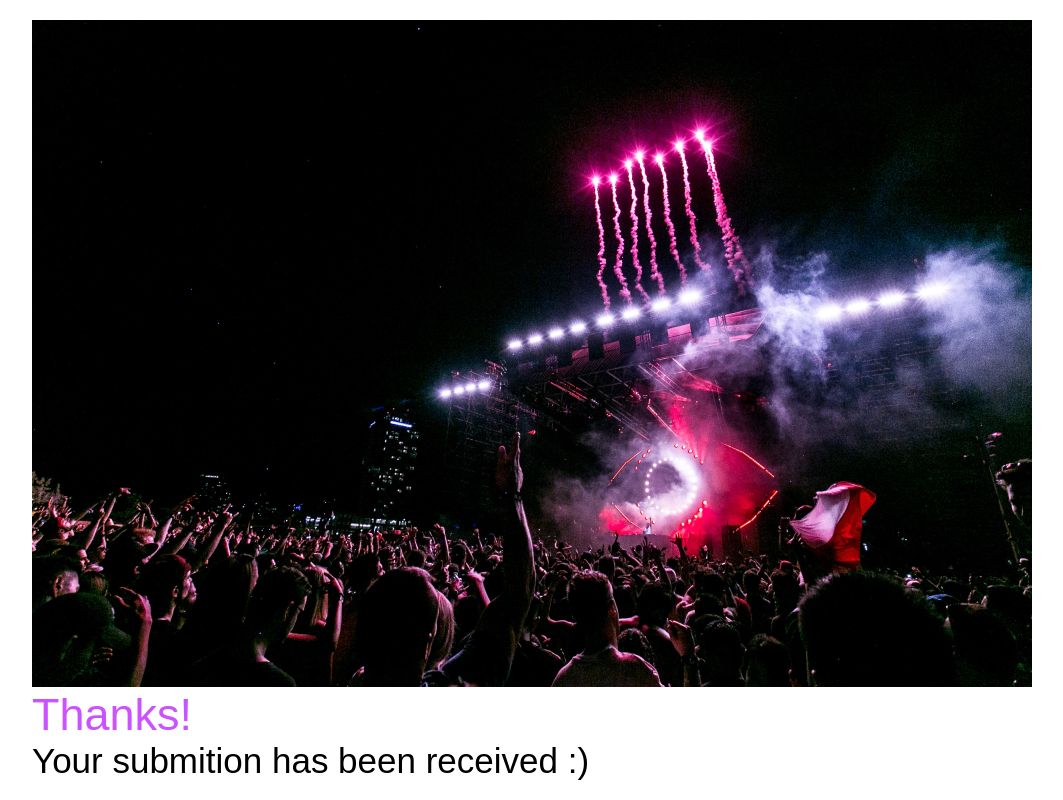
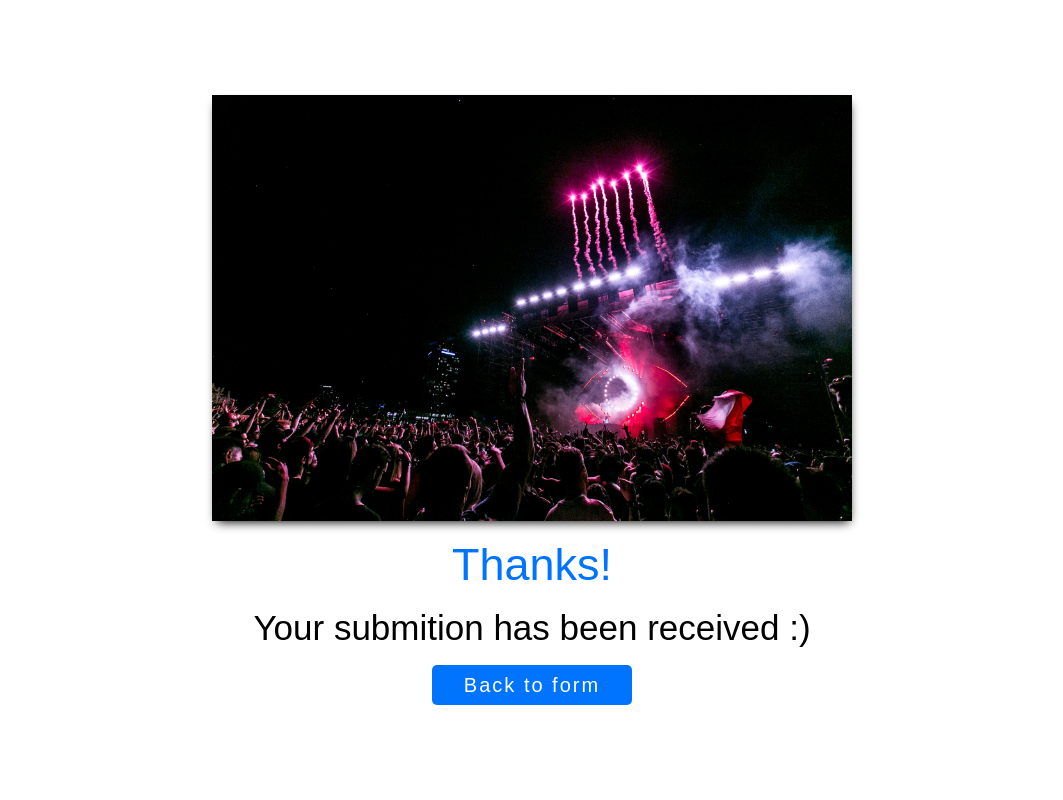
Before and after one commit to WaskerSharon/jones-form, a React (Create React App) app: page /form-success in a window 1280 px wide. Shown: the whole page, without its empty margins (108-1171 px from the left). Built offline with nearby package versions, Linux system fonts and the light colour scheme.

Commit message:
19.7 code cleaning

```diff
--- a/src/App.css
+++ b/src/App.css
@@ -3,6 +3,7 @@ html {
   font-size: 62.5%;
   -webkit-box-sizing: border-box;
           box-sizing: border-box;
+  text-align: center;
 }
 
 *, *:before, *:after {
@@ -37,7 +38,7 @@ h1 {
 
 h2 {
   font-size: 4.5rem;
-  color: #cc51ff;
+  color: #0073ff;
 }
 
 @media (max-width: 768px) {
@@ -56,18 +57,25 @@ h3 {
   }
 }
 
-h4 {
-  font-size: 2rem;
+a {
+  text-decoration: none;
+  color: #ffffff;
 }
 
-p, span {
-  font-size: 1.8rem;
+
+.btn {
+  border-radius: .5rem;
+  border: none;
+  background-color: #0073ff;
+  height: 4rem;
+  color: #f5f5f5;
+  letter-spacing: .2rem;
+  font-size: 2rem;
+  cursor: pointer;
+  transition: all .5s ease-in-out;
 }
 
-.home-contain {
-  display: flex;
-  justify-content: center;
-  align-items: center;
-  height: 100vh;
-  /* border: 3px solid green; */
+.btn:hover {
+  transform: scale(1.05);
+  box-shadow: 0px 5px 12px -1px #000000;
 }
--- a/src/App.js
+++ b/src/App.js
@@ -2,13 +2,13 @@
 import React from 'react';
 import './App.css';
 import { BrowserRouter as Router, Switch, Route } from 'react-router-dom';
-import Form from './Components/Form'
-import FormSuccess from './Components/FormSuccess';
+import Form from './Components/Form/Form'
+import FormSuccess from './Components/FormSuccess/FormSuccess';
 
 export default function App() {
   return (
     <Router className="App">
-      <div className="home-contain">
+      <div>
         <Switch>
           <Route path='/jones-form' exact component={Form}/>
           <Route path='/form-success' exact component={FormSuccess}/>
--- a/src/Components/Form.js
+++ b/src/Components/Form/Form.js
@@ -4,7 +4,6 @@ import { zodResolver } from '@hookform/resolvers/zod';
 import * as z  from "zod";
 import emailjs from 'emailjs-com';
 import { useHistory } from 'react-router-dom';
-// import { withRouter } from 'react-router';
 import "./form.css";
 
 const schema = z.object ({
@@ -24,7 +23,7 @@ const schema = z.object ({
 
     phoneNumber:
         z.string()
-        .length ( 1, { message: "Phone number should be 10 characters" } )
+        .length ( 10, { message: "Phone number should be 10 characters" } )
         .refine ( s => s.match (/^[0-9]*$/) ),
 })
 
--- a/src/Components/form.css
+++ b/src/Components/Form/form.css
@@ -1,3 +1,4 @@
+
 .form-contain {
     min-height: 100vh;
     display: flex;
@@ -6,8 +7,6 @@
     justify-content: center;
     color: #0073ff;
     background-color: rgb(255, 255, 255);
-
-    /* height: 70vh; */
 }
 
 .form {
@@ -18,7 +17,6 @@
     padding: 5rem;
     border-radius: 1rem;
     box-shadow: 0px 0px 9px -4px #000000;
-
 }
 
 .form-title {
@@ -37,7 +35,6 @@
 
 .form-label {
     font-size: 1.5rem;
-
     border: none;
 }
 
@@ -46,36 +43,7 @@
     font-size: 1.3rem;
 }
 
-
-/* ::placeholder {
-     color: rgb(58, 58, 58);
-} */
-
-
-.btn {
-    border-radius: .5rem;
-    border: none;
-    background-color: #0073ff;
-    height: 4rem;
-    color: #f5f5f5;
-    letter-spacing: .2rem;
-    font-size: 2rem;
-    cursor: pointer;
-    transition: all .5s ease-in-out;
-}
-
-.btn:hover {
-    transform: scale(1.05);
-    box-shadow: 0px 5px 12px -1px #000000;
-}
-
 .submit-btn {
     width: 10rem;
     margin: 3rem auto 0;
 }
-
-
-.home-btn {
-    margin: 0 auto;
-    width: 20rem;
-}
--- a/src/Components/FormSuccess.js
+++ /dev/null
@@ -1,12 +0,0 @@
-import React from 'react';
-
-export default function SuccessForm() {
-
-    return (
-        <div>
-            <img src={process.env.PUBLIC_URL + '/success.png'} alt="hurrah" />
-            <h2>Thanks!</h2>
-            <h3>Your submition has been received :)</h3>
-        </div>
-    )
-};
--- /dev/null
+++ b/src/Components/FormSuccess/FormSuccess.js
@@ -0,0 +1,22 @@
+import React from 'react';
+import './formSuccess.css';
+import { Link } from 'react-router-dom'
+
+export default function SuccessForm() {
+
+    return (
+        <div className="wraper">
+            <img className="success-img" src={process.env.PUBLIC_URL + '/success.png'} alt="hurrah" />
+            <div className="text-wraper">
+                <h2>Thanks!</h2>
+                <h3>Your submition has been received { ":)" } </h3>
+            </div>
+
+            <button className="btn back-to-btn" >
+                <Link to="/jones-form">
+                    Back to form
+                </Link>
+            </button>
+        </div>
+    )
+};
--- /dev/null
+++ b/src/Components/FormSuccess/formSuccess.css
@@ -0,0 +1,26 @@
+
+.wraper {
+    display: flex;
+    justify-content: center;
+    align-items: center;
+    flex-direction: column;
+    height: 100vh;
+}
+
+.success-img {
+    width: 50%;
+    box-shadow: 1px 5px 10px -4px #000000;
+}
+
+.text-wraper {
+    display: flex;
+    justify-content: space-evenly;
+    flex-direction: column;
+    align-items: center;
+    height: 18vh;
+}
+
+.back-to-btn {
+    margin: 0 auto;
+    width: 20rem;
+}
```
